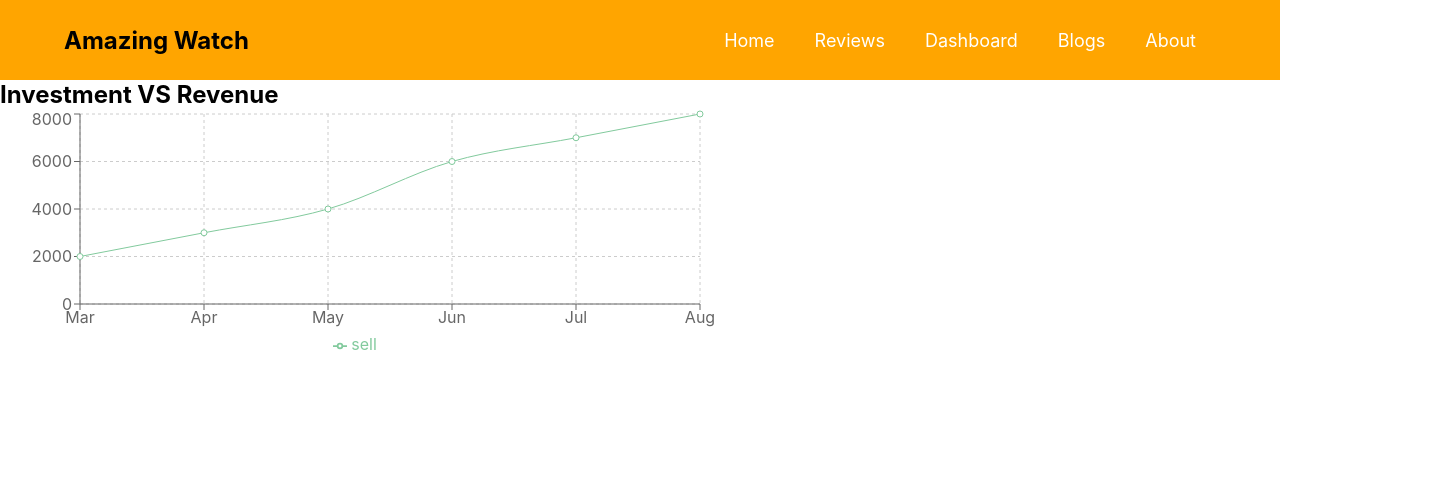
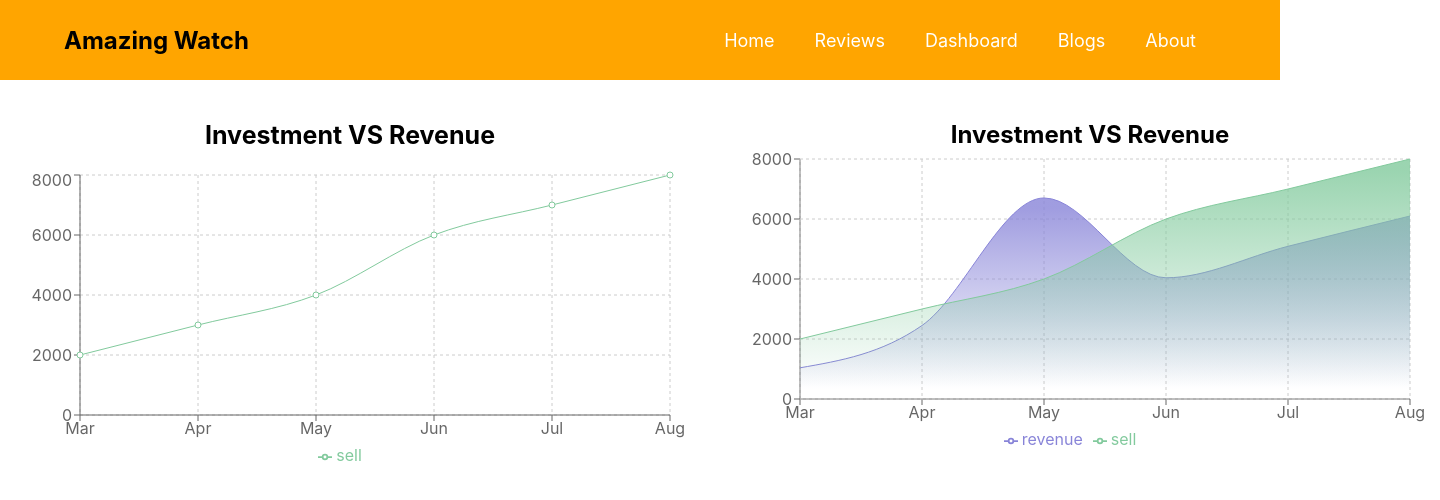
Before and after one commit to majedulhaque1/product-analysis-website, a React (Create React App) app: page /dashboard in a window 1280 px wide. Shown: the top 500 px of the page, 1440 px wide, since content can reach past the window. Built offline with nearby package versions, Linux system fonts and the light colour scheme.

Commit message:
AreaChart done

```diff
--- a/src/Components/Dashboard/Dashboard.css
+++ b/src/Components/Dashboard/Dashboard.css
@@ -0,0 +1,11 @@
+.chart-container{
+    display: grid;
+    grid-template-columns: repeat(2, 1fr);
+    gap: 40px;
+    text-align: center;
+    margin-top: 40px;
+}
+.chart-title{
+    font-size: 25px;
+    margin-bottom: 20px;
+}
--- a/src/Components/Dashboard/Dashboard.js
+++ b/src/Components/Dashboard/Dashboard.js
@@ -1,6 +1,7 @@
 import React from 'react';
+import './Dashboard.css';
 import { useEffect, useState } from 'react';
-import { LineChart, CartesianGrid, XAxis, YAxis, Tooltip, Legend, Line } from 'recharts';
+import { LineChart, CartesianGrid, XAxis, YAxis, Tooltip, Legend, Line, AreaChart, Area } from 'recharts';
 const Dashboard = () => {
     const [chartData, setChartData] = useState([]);
 
@@ -10,21 +11,41 @@ const Dashboard = () => {
             .then(data => setChartData(data))
     }, [])
     return (
-        <div>
+        <div className='chart-container'>
             <div>
-                <h2>Investment VS Revenue</h2>
-                <LineChart width={730} height={250} data={chartData}
+                <h2 className='chart-title'>Investment VS Revenue</h2>
+                <LineChart width={700} height={300} data={chartData}
                     margin={{ top: 5, right: 30, left: 20, bottom: 5 }}>
                     <CartesianGrid strokeDasharray="3 3" />
                     <XAxis dataKey="month" />
-                    <YAxis dataKey="revenue"/>
+                    <YAxis dataKey="revenue" />
                     <Tooltip />
                     <Legend />
                     <Line type="monotone" dataKey="sell" stroke="#82ca9d" />
                 </LineChart>
             </div>
             <div>
-
+            <h2>Investment VS Revenue</h2>
+                <AreaChart width={700} height={300} data={chartData}
+                    margin={{ top: 10, right: 30, left: 0, bottom: 0 }}>
+                    <defs>
+                        <linearGradient id="colorUv" x1="0" y1="0" x2="0" y2="1">
+                            <stop offset="5%" stopColor="#8884d8" stopOpacity={0.8} />
+                            <stop offset="95%" stopColor="#8884d8" stopOpacity={0} />
+                        </linearGradient>
+                        <linearGradient id="colorPv" x1="0" y1="0" x2="0" y2="1">
+                            <stop offset="5%" stopColor="#82ca9d" stopOpacity={0.8} />
+                            <stop offset="95%" stopColor="#82ca9d" stopOpacity={0} />
+                        </linearGradient>
+                    </defs>
+                    <XAxis dataKey="month" />
+                    <YAxis dataKey="revenue"/>
+                    <CartesianGrid strokeDasharray="3 3" />
+                    <Tooltip />
+                    <Legend/>
+                    <Area type="monotone" dataKey="revenue" stroke="#8884d8" fillOpacity={1} fill="url(#colorUv)" />
+                    <Area type="monotone" dataKey="sell" stroke="#82ca9d" fillOpacity={1} fill="url(#colorPv)" />
+                </AreaChart>
             </div>
         </div>
     );
```
